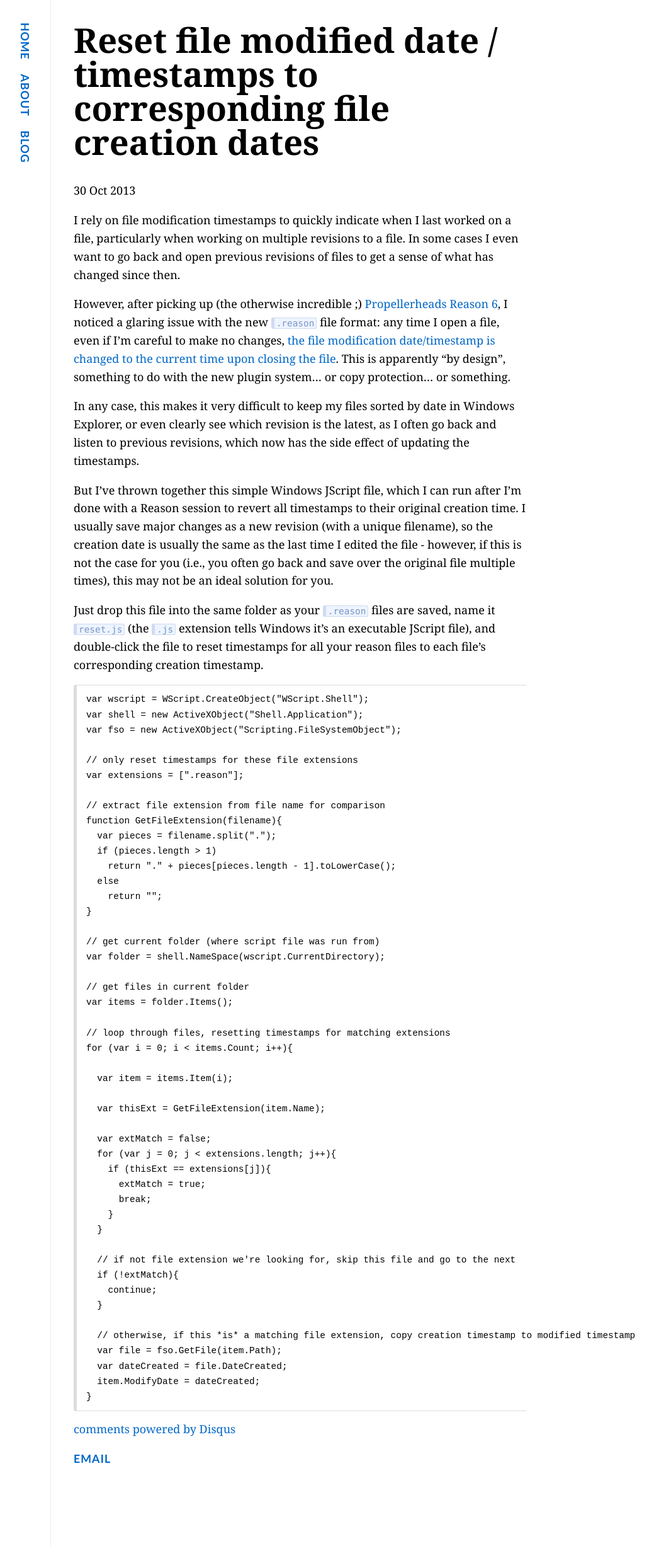
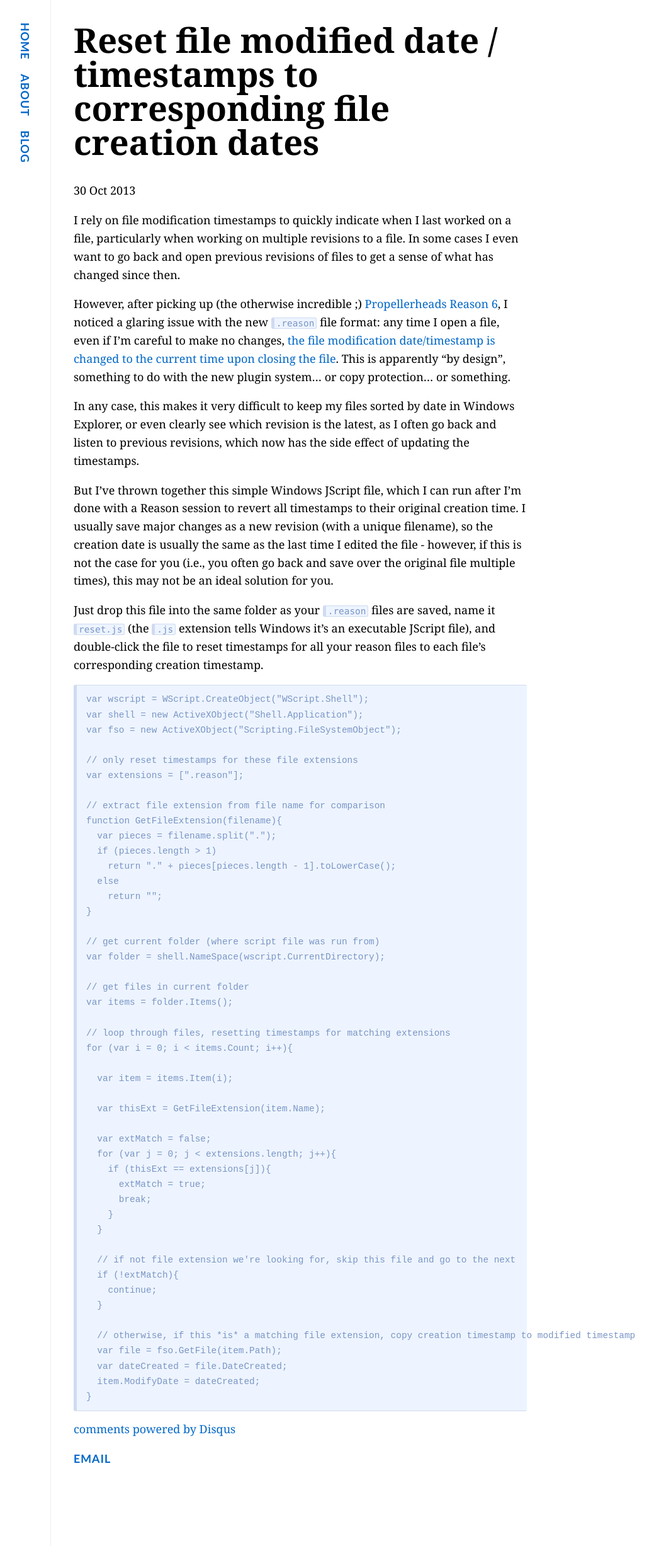
Before and after one commit to acatalept/acatalept.github.io, a Jekyll site: the page built from _posts/2013-10-30-reset-file-modified-date-timestamps-to-corresponding-file-creation-dates.md, in a window 1280 px wide. Shown: the whole page at 63% size, without its empty margins (181-1220 px from the left). Built offline with Jekyll 4.4.1, drawn with Linux system fonts in a browser that asks for light colours; some web fonts are replaced; comment, search, counter and statistics services are not loaded.

Commit message:
Update main.css

```diff
--- a/css/main.css
+++ b/css/main.css
@@ -84,11 +84,11 @@ pre, :not(pre) > code {
     border-width: 1px 0 1px 5px;
     border-color: #ddd;
     padding: 10px 15px;
-}
-:not(pre) > code {
     color: #7A95C5;
     background-color: #EDF4FF;
     border-color: #CFDBF1;
+}
+:not(pre) > code {
     border-right-width: 1px;
     padding: 0 3px;
 footer {
```
